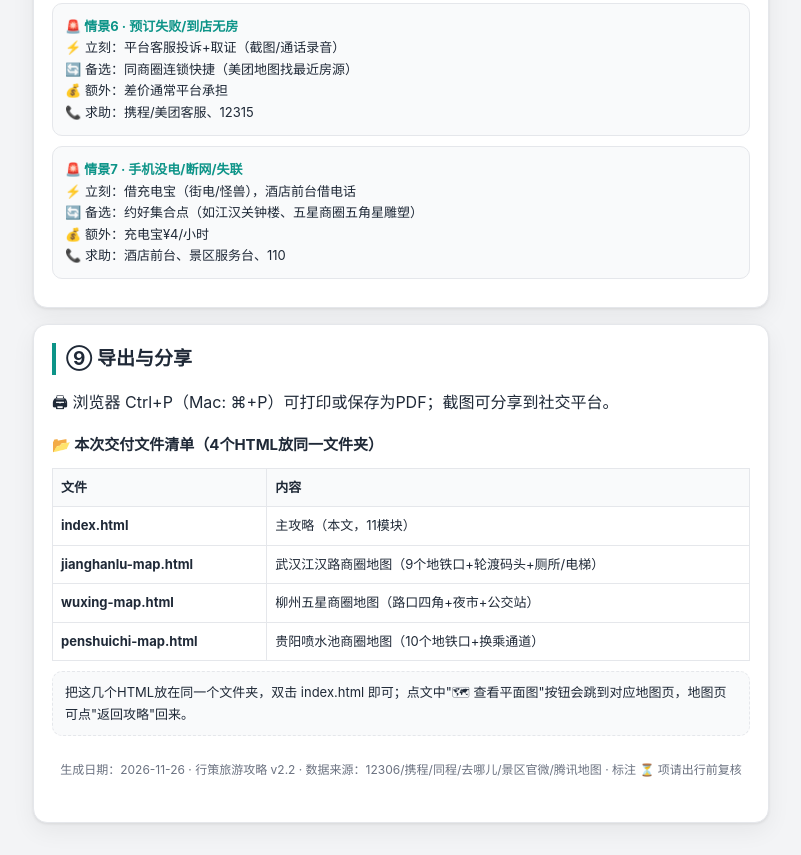
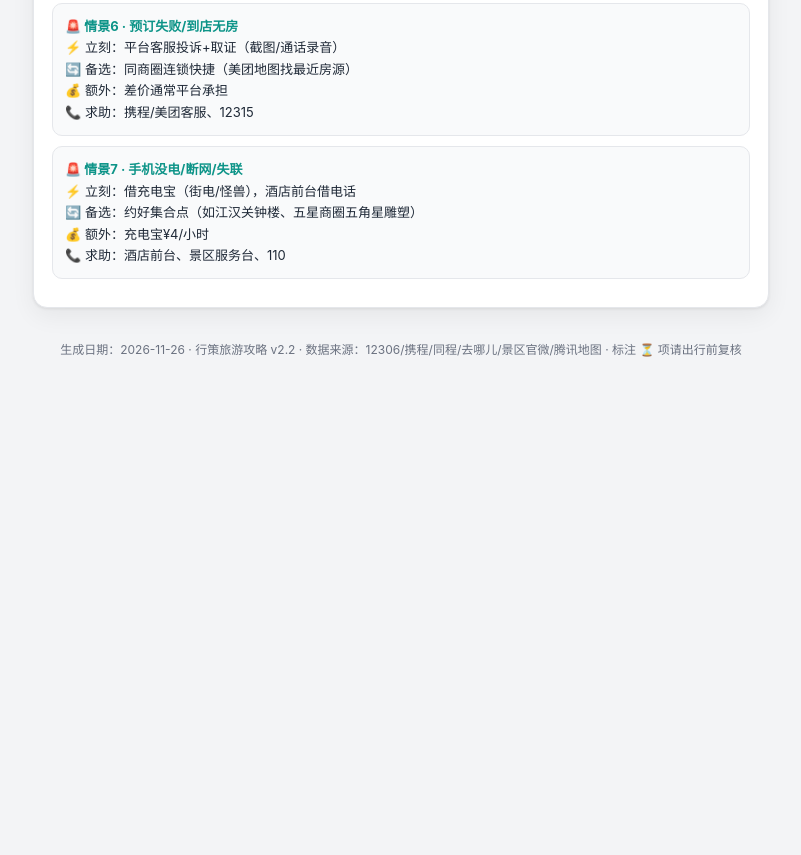
Before and after one commit to jintao0125/homePage, a plain HTML site: page 202612/index.html in a window 1280 px wide. Shown: the part 9055-9910 px from the top of the page, without its empty margins (239-1040 px from the left). After the commit the page ends 9455 px from the top, so only its background shows below. Drawn offline with Linux system fonts and the light colour scheme.

Commit message:
refactor(index.html): 移除导出与分享部分

```diff
--- a/202612/index.html
+++ b/202612/index.html
@@ -349,20 +349,7 @@ th{background:var(--card-alt);font-weight:600}
   <div class="emerg"><b>🚨 情景7 · 手机没电/断网/失联</b><br>⚡ 立刻：借充电宝（街电/怪兽），酒店前台借电话<br>🔄 备选：约好集合点（如江汉关钟楼、五星商圈五角星雕塑）<br>💰 额外：充电宝¥4/小时<br>📞 求助：酒店前台、景区服务台、110</div>
 </div>
 
-<div class="card">
-  <h2>⑨ 导出与分享</h2>
-  <p>🖨 浏览器 Ctrl+P（Mac: ⌘+P）可打印或保存为PDF；截图可分享到社交平台。</p>
-  <h3>📂 本次交付文件清单（4个HTML放同一文件夹）</h3>
-  <table>
-    <tr><th>文件</th><th>内容</th></tr>
-    <tr><td><b>index.html</b></td><td>主攻略（本文，11模块）</td></tr>
-    <tr><td><b>jianghanlu-map.html</b></td><td>武汉江汉路商圈地图（9个地铁口+轮渡码头+厕所/电梯）</td></tr>
-    <tr><td><b>wuxing-map.html</b></td><td>柳州五星商圈地图（路口四角+夜市+公交站）</td></tr>
-    <tr><td><b>penshuichi-map.html</b></td><td>贵阳喷水池商圈地图（10个地铁口+换乘通道）</td></tr>
-  </table>
-  <p class="sub">把这几个HTML放在同一个文件夹，双击 index.html 即可；点文中"🗺 查看平面图"按钮会跳到对应地图页，地图页可点"返回攻略"回来。</p>
-  <p class="foot">生成日期：2026-11-26 · 行策旅游攻略 v2.2 · 数据来源：12306/携程/同程/去哪儿/景区官微/腾讯地图 · 标注 ⏳ 项请出行前复核</p>
-</div>
+<p class="foot">生成日期：2026-11-26 · 行策旅游攻略 v2.2 · 数据来源：12306/携程/同程/去哪儿/景区官微/腾讯地图 · 标注 ⏳ 项请出行前复核</p>
 
 </div>
 </body>
```
